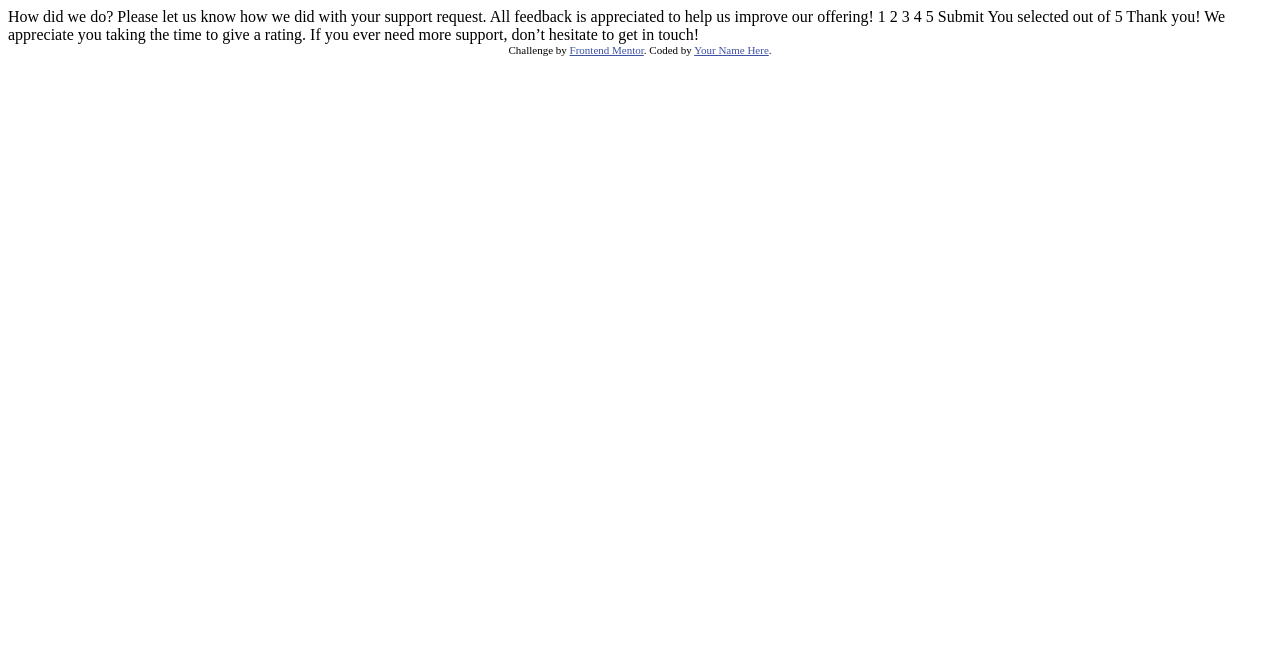
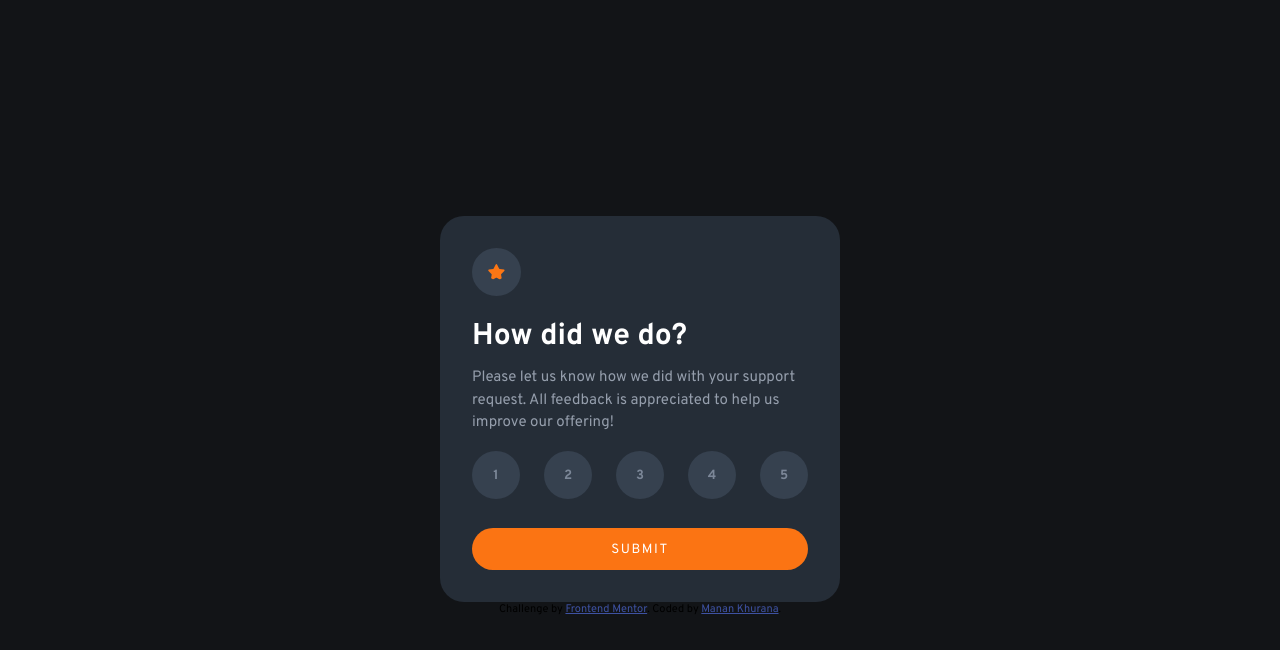
Before and after one commit to khuranamanan/Frontend-Mentor-Challenge--Interactive-rating-component, a plain HTML site: page index.html in a window 1280 px wide. Drawn offline with Linux system fonts and the light colour scheme.

Commit message:
Project Completed

```diff
--- a/index.html
+++ b/index.html
@@ -1,49 +1,64 @@
 <!DOCTYPE html>
 <html lang="en">
+
 <head>
   <meta charset="UTF-8">
-  <meta name="viewport" content="width=device-width, initial-scale=1.0"> <!-- displays site properly based on user's device -->
+  <meta name="viewport" content="width=device-width, initial-scale=1.0">
+  <!-- displays site properly based on user's device -->
 
   <link rel="icon" type="image/png" sizes="32x32" href="./images/favicon-32x32.png">
 
   <title>Frontend Mentor | Interactive rating component</title>
+  <link rel="stylesheet" href="style.css">
+</head>
 
-  <!-- Feel free to remove these styles or customise in your own stylesheet 👍 -->
-  <style>
-    .attribution { font-size: 11px; text-align: center; }
-    .attribution a { color: hsl(228, 45%, 44%); }
-  </style>
-</head>
 <body>
 
   <!-- Rating state start -->
 
-  How did we do?
+  <div id="main-container">
+    <div class="img-container"><img src="images/icon-star.svg" alt="star-image"></div>
 
-  Please let us know how we did with your support request. All feedback is appreciated
-  to help us improve our offering!
+    <h1>How did we do?</h1>
 
-  1 2 3 4 5
+    <p>Please let us know how we did with your support request. All feedback is appreciated
+      to help us improve our offering!</p>
 
-  Submit
+    <ul>
+      <li><button class="rating-btn">1</button></li>
+      <li><button class="rating-btn">2</button></li>
+      <li><button class="rating-btn">3</button></li>
+      <li><button class="rating-btn">4</button></li>
+      <li><button class="rating-btn">5</button></li>
+    </ul>
+
+    <button id="btn-submit">Submit</button>
+  </div>
 
   <!-- Rating state end -->
 
   <!-- Thank you state start -->
 
-  You selected <!-- Add rating here --> out of 5
+  <div id="thank-you-container" style="display: none;">
+    <div class="image-container"><img src="images/illustration-thank-you.svg" alt="Thank You Illustration"></div>
 
-  Thank you!
+    <p class="rating-result">You selected
+      <span class="rating-number"></span> out of 5</p>
 
-  We appreciate you taking the time to give a rating. If you ever need more support,
-  don’t hesitate to get in touch!
+    <h2>Thank you!</h2>
+
+    <p>We appreciate you taking the time to give a rating. If you ever need more support,
+      don’t hesitate to get in touch!</p>
+  </div>
 
   <!-- Thank you state end -->
 
 
   <div class="attribution">
     Challenge by <a href="https://www.frontendmentor.io?ref=challenge" target="_blank">Frontend Mentor</a>.
-    Coded by <a href="#">Your Name Here</a>.
+    Coded by <a href="https://github.com/khuranamanan">Manan Khurana</a>.
   </div>
+  <script src="main.js"></script>
 </body>
+
 </html>
--- /dev/null
+++ b/main.js
@@ -0,0 +1,16 @@
+const mainContainer = document.querySelector("#main-container");
+const thankYouContainer = document.querySelector("#thank-you-container");
+const ratingButtons = document.querySelectorAll(".rating-btn");
+const btnSubmit = document.querySelector("#btn-submit");
+const ratingNumber = document.querySelector(".rating-number");
+
+ratingButtons.forEach((e)=>{
+    e.addEventListener("click", ()=>{
+        ratingNumber.innerText = e.innerText;
+    })
+})
+
+btnSubmit.addEventListener("click", ()=>{
+    mainContainer.style.display = "none";
+    thankYouContainer.style.display = "";
+})
--- /dev/null
+++ b/style.css
@@ -0,0 +1,151 @@
+@import url('https://fonts.googleapis.com/css2?family=Overpass:wght@400;700&display=swap');
+
+:root{
+--Orange: hsl(25, 97%, 53%);
+--White: hsl(0, 0%, 100%);
+--Light-Grey: hsl(217, 12%, 63%);
+--Medium-Grey: hsl(216, 12%, 54%);
+--Dark-Blue: hsl(213, 19%, 18%);
+--Bg-Blue: hsl(213, 19%, 26%);
+--Very-Dark-Blue: hsl(216, 12%, 8%);
+}
+
+* {
+    margin: 0;
+    padding: 0;
+    box-sizing: border-box;
+}
+
+body {
+    font-family: 'Overpass', sans-serif;
+    font-size: 15px;
+    margin: 1rem;
+    background-color: var(--Very-Dark-Blue);
+    display: flex;
+    flex-direction: column;
+    justify-content: center;
+    align-items: center;
+    height: 100vh;
+}
+
+button{
+    font-family: inherit;
+}
+
+ul{
+    list-style-type: none;
+}
+
+.attribution {
+    font-size: 11px;
+    text-align: center;
+}
+
+.attribution a {
+    color: hsl(228, 45%, 44%);
+}
+
+p{
+    line-height: 1.5;
+}
+
+#main-container, #thank-you-container{
+    background-color: var(--Dark-Blue);
+    padding: 2rem;
+    border-radius: 1.5rem;
+    max-width: 400px;
+}
+
+#main-container img{
+    background-color: var(--Bg-Blue);
+    border-radius: 100%;
+    padding: 1rem;
+}
+
+#main-container h1{
+    color: var(--White);
+    margin-top: 1rem;
+    margin-bottom: 0.8rem;
+}
+
+#main-container p{
+    color: var(--Light-Grey);
+}
+
+#main-container ul{
+    margin: 1rem 0;
+    display: flex;
+    justify-content: space-between;
+}
+
+#main-container .rating-btn{
+    border: none;
+    font-weight: 700;
+    width: 3rem;
+    height: 3rem;
+    background-color: var(--Bg-Blue);
+    color: var(--Medium-Grey);
+    padding: 1rem;
+    border-radius: 50%;
+    transition: 0.3s;
+    cursor: pointer;
+}
+
+#main-container .rating-btn:hover{
+    background-color: var(--Orange);
+    color: var(--White);
+}
+
+#main-container .rating-btn:focus{
+    background-color: var(--Light-Grey);
+    color: var(--White);
+}
+
+#main-container #btn-submit{
+    width: 100%;
+    margin-top: 0.8rem;
+    text-transform: uppercase;
+    color: var(--White);
+    padding: 0.8rem;
+    border-radius: 30px;
+    cursor: pointer;
+    letter-spacing: 0.1rem;
+    transition: 0.3s;
+    background-color: var(--Orange);
+    border: none;
+}
+
+#main-container #btn-submit:hover{
+    background-color: var(--White);
+    color: var(--Orange);
+}
+
+#thank-you-container{
+display: flex;
+flex-direction: column;
+justify-content: center;
+align-items: center;
+text-align: center;
+}
+
+#thank-you-container .rating-result{
+    background-color: var(--Bg-Blue);
+    color: orange;
+    border-radius: 30px;
+    padding: 0.3rem 0.5rem 0.1rem 0.5rem;
+    margin: 1rem 0 2rem 0;
+    width: fit-content;
+}
+
+#thank-you-container h2{
+    color: var(--White);
+}
+
+#thank-you-container p{
+    color: var(--Light-Grey);
+    margin-top: 0.2rem;
+}
+
+.hidden{
+    display: none;
+}
```
